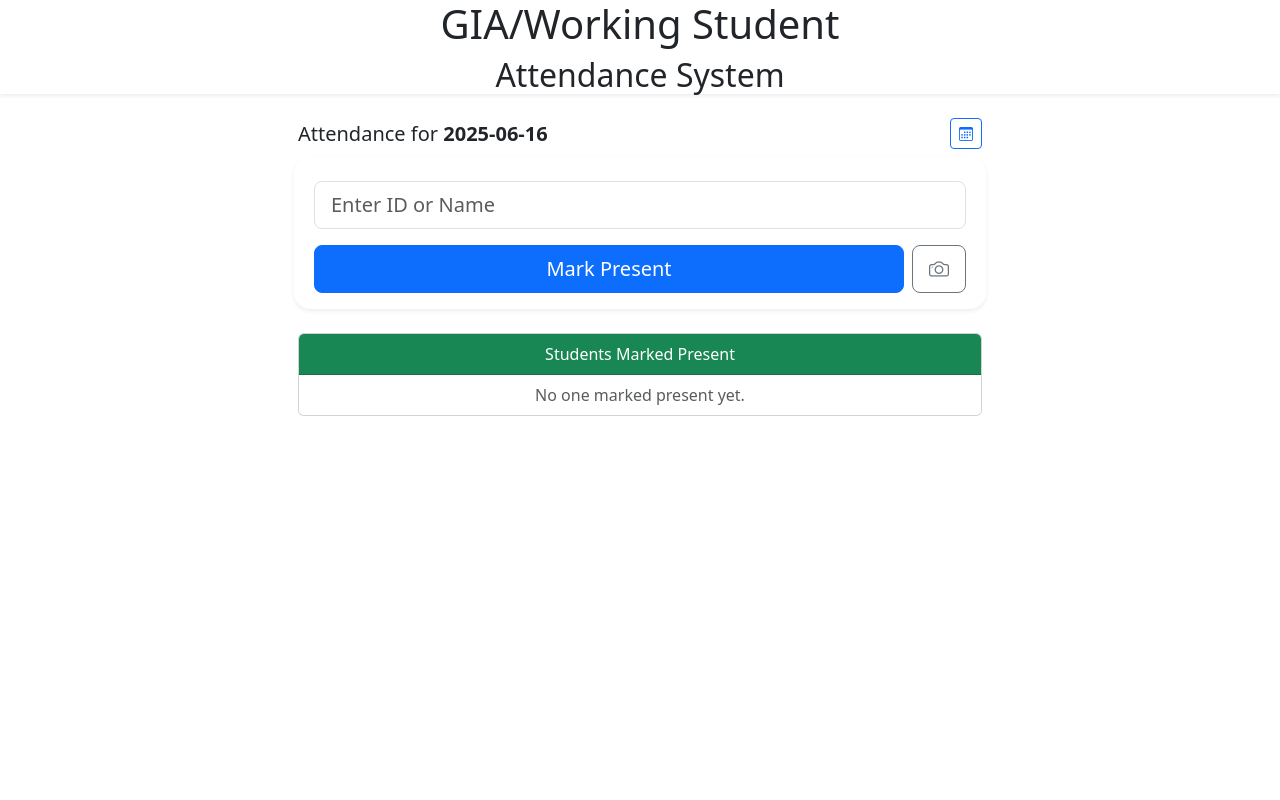
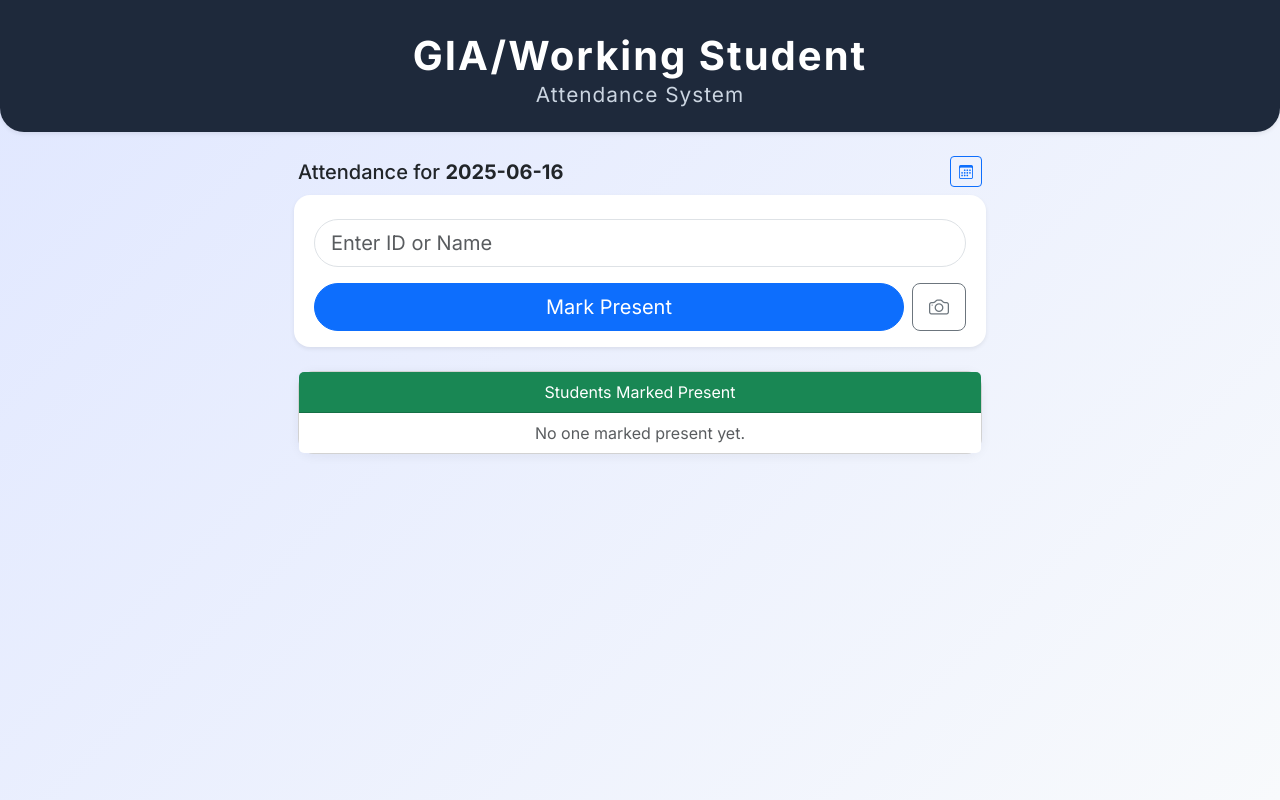
Before and after one commit to earlhsjks/gia-attendance, a Flask app: page / in a window 1280 px wide. Run offline with Flask 3, Linux system fonts and the light colour scheme; data comes from the database, SQL or seed files in the repository; both versions use the stored data as it was after the commit.

Commit message:
hardcoded style

```diff
--- a/templates/index.html
+++ b/templates/index.html
@@ -5,10 +5,61 @@
     <title>Attendance - {{ today }}</title>
     <meta name="viewport" content="width=device-width, initial-scale=1">
     <link href="https://cdn.jsdelivr.net/npm/bootstrap@5.3.3/dist/css/bootstrap.min.css" rel="stylesheet">
-    <link href="{{ url_for('static', filename='style.css') }}" rel="stylesheet">
+    <!-- <link href="{{ url_for('static', filename='style.css') }}" rel="stylesheet"> -->
     <link rel="stylesheet" href="https://cdn.jsdelivr.net/npm/bootstrap-icons@1.11.3/font/bootstrap-icons.min.css">
     <script src="https://cdn.jsdelivr.net/npm/bootstrap@5.3.3/dist/js/bootstrap.bundle.min.js"></script>
     <script src="https://unpkg.com/html5-qrcode"></script>
+<style>
+    @import url('https://fonts.googleapis.com/css2?family=Inter:ital,opsz,wght@0,14..32,100..900;1,14..32,100..900&display=swap');
+
+    body {
+        font-family: "Inter", sans-serif;
+        background: linear-gradient(135deg, #e0e7ff 0%, #f8fafc 100%);
+        min-height: 100vh;
+    }
+    .main-header {
+        background: #1e293b;
+        color: #fff;
+        padding: 2rem 0 1rem 0;
+        border-radius: 0 0 1.5rem 1.5rem;
+        box-shadow: 0 4px 16px rgba(30,41,59,0.08);
+    }
+    .main-header h1 {
+        font-size: 2.5rem;
+        font-weight: 700;
+        margin-bottom: 0.2rem;
+        letter-spacing: 2px;
+    }
+    .main-header h2 {
+        font-size: 1.3rem;
+        font-weight: 400;
+        color: #cbd5e1;
+        letter-spacing: 1px;
+    }
+    .card {
+        border-radius: 1rem;
+        box-shadow: 0 2px 12px rgba(30,41,59,0.06);
+    }
+    .card-header {
+        border-radius: 1rem 1rem 0 0;
+    }
+    .btn-primary, .btn-success, .btn-warning, .btn-danger {
+        border-radius: 2rem;
+    }
+    .form-control-lg {
+        border-radius: 1.5rem;
+    }
+    .list-group-item {
+        border: none;
+        border-bottom: 1px solid #f1f5f9;
+    }
+    .list-group-item:last-child {
+        border-bottom: none;
+    }
+    .modal-content {
+        border-radius: 1rem;
+    }
+</style>
 </head>
 <body>
     <div class="main-header text-center mb-4 shadow-sm">
```
Also changed, not shown: attendance.db.
